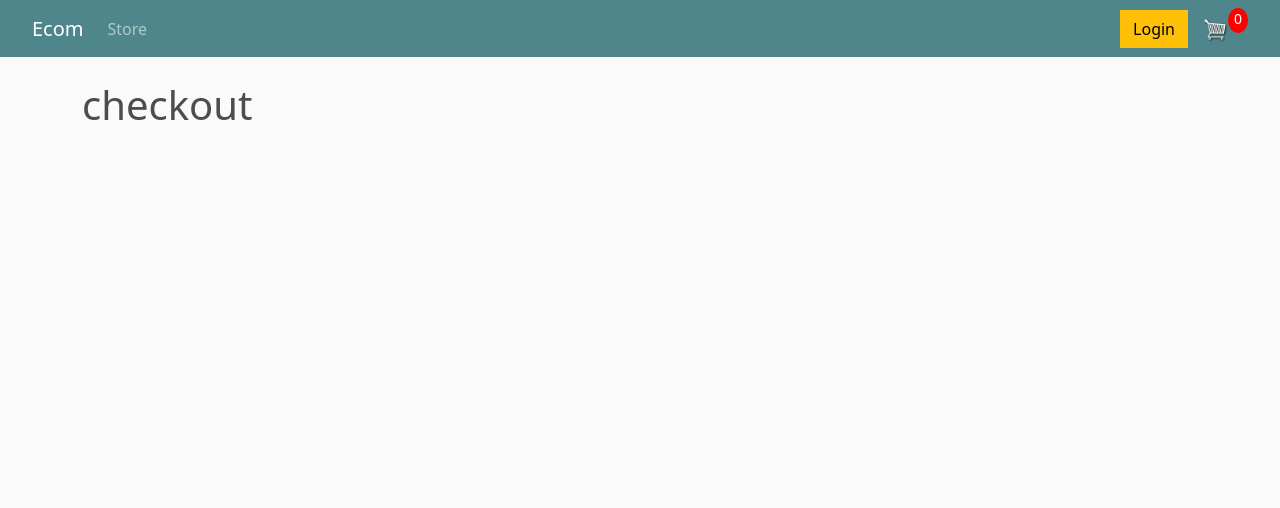
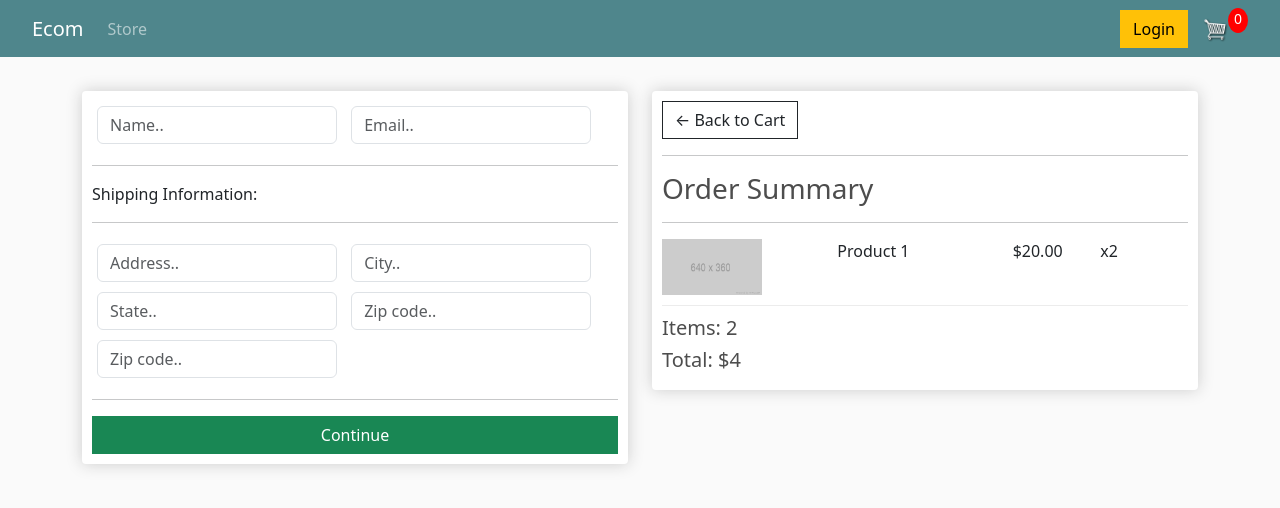
Before and after one commit to Zahidul-Turja/ecom-django, a Django app: page /checkout in a window 1280 px wide. Shown: the top 508 px of the page. Run offline with Django 4.2, Linux system fonts and the light colour scheme; some libraries are stand-ins or nearby versions.

Commit message:
Basic templates added

```diff
--- a/static/css/main.css
+++ b/static/css/main.css
@@ -16,6 +16,10 @@
 
 .mr-sm-2 {
     margin-right: .5rem;
+}
+
+.btn-block {
+	width: 100%;
 }
 
 /* ! --------------------------- Custom end ------------------------------*/
--- a/store/templates/store/checkout.html
+++ b/store/templates/store/checkout.html
@@ -1,7 +1,64 @@
 {% extends "store/main.html" %}
 {% load static %}
-<link rel="stylesheet" href="{% static 'css/main.css' %}">
 
 {% block content %}
-    <h1>checkout</h1>
+    <div class="row">
+        <div class="col-lg-6">
+            <div class="box-element" id="form-wrapper">
+                <form id="form">
+                    <div id="user-info">
+                        <div class="form-field">
+							<input required class="form-control" type="text" name="name" placeholder="Name..">
+						</div>
+						<div class="form-field">
+							<input required class="form-control" type="email" name="email" placeholder="Email..">
+						</div>
+                    </div>
+                    <div id="shipping-info">
+                        <hr>
+						<p>Shipping Information:</p>
+						<hr>
+						<div class="form-field">
+							<input class="form-control" type="text" name="address" placeholder="Address..">
+						</div>
+						<div class="form-field">
+							<input class="form-control" type="text" name="city" placeholder="City..">
+						</div>
+						<div class="form-field">
+							<input class="form-control" type="text" name="state" placeholder="State..">
+						</div>
+						<div class="form-field">
+							<input class="form-control" type="text" name="zipcode" placeholder="Zip code..">
+						</div>
+						<div class="form-field">
+							<input class="form-control" type="text" name="country" placeholder="Zip code..">
+						</div>
+                    </div>
+                    <hr>
+                    <input id="form-button" class="btn btn-success btn-block" type="submit" value="Continue">
+                </form>
+            </div>
+            <br>
+            <div class="box-element hidden" id="payment-info">
+				<small>Paypal Options</small>
+			</div>
+        </div>
+
+        <div class="col-lg-6">
+            <div class="box-element">
+                <a  class="btn btn-outline-dark" href="{% url 'cart' %}">&#x2190; Back to Cart</a>
+				<hr>
+				<h3>Order Summary</h3>
+				<hr>
+				<div class="cart-row">
+					<div style="flex:2"><img class="row-image" src="{% static 'images/placeholder.png' %}"></div>
+					<div style="flex:2"><p>Product 1</p></div>
+					<div style="flex:1"><p>$20.00</p></div>
+					<div style="flex:1"><p>x2</p></div>
+				</div>
+				<h5>Items:   2</h5>
+				<h5>Total:   $4</h5>
+            </div>
+        </div>
+    </div>
 {% endblock content %}
```
Also changed, not shown: store/templates/store/cart.html (+40 -2 lines), static/images/arrow-down.png (added), static/images/arrow-up.png (added).
